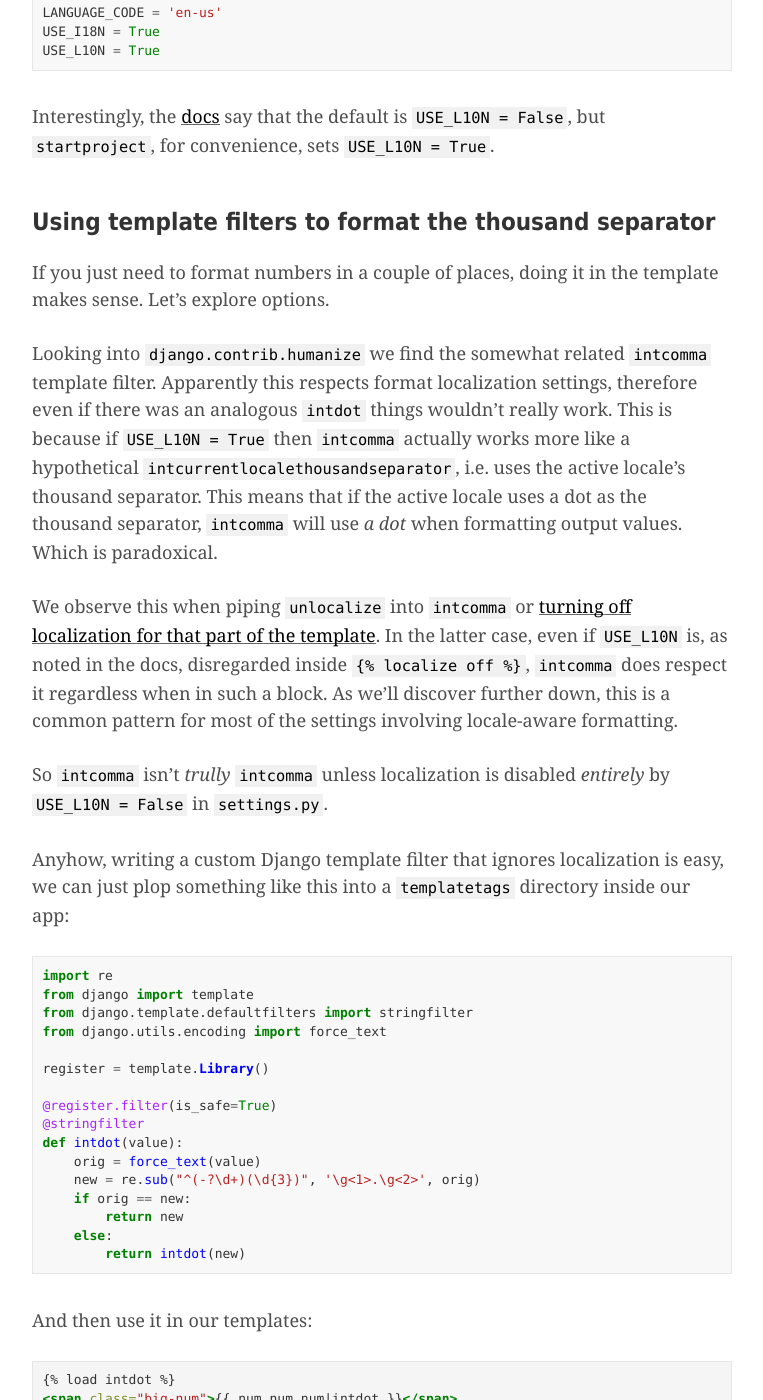
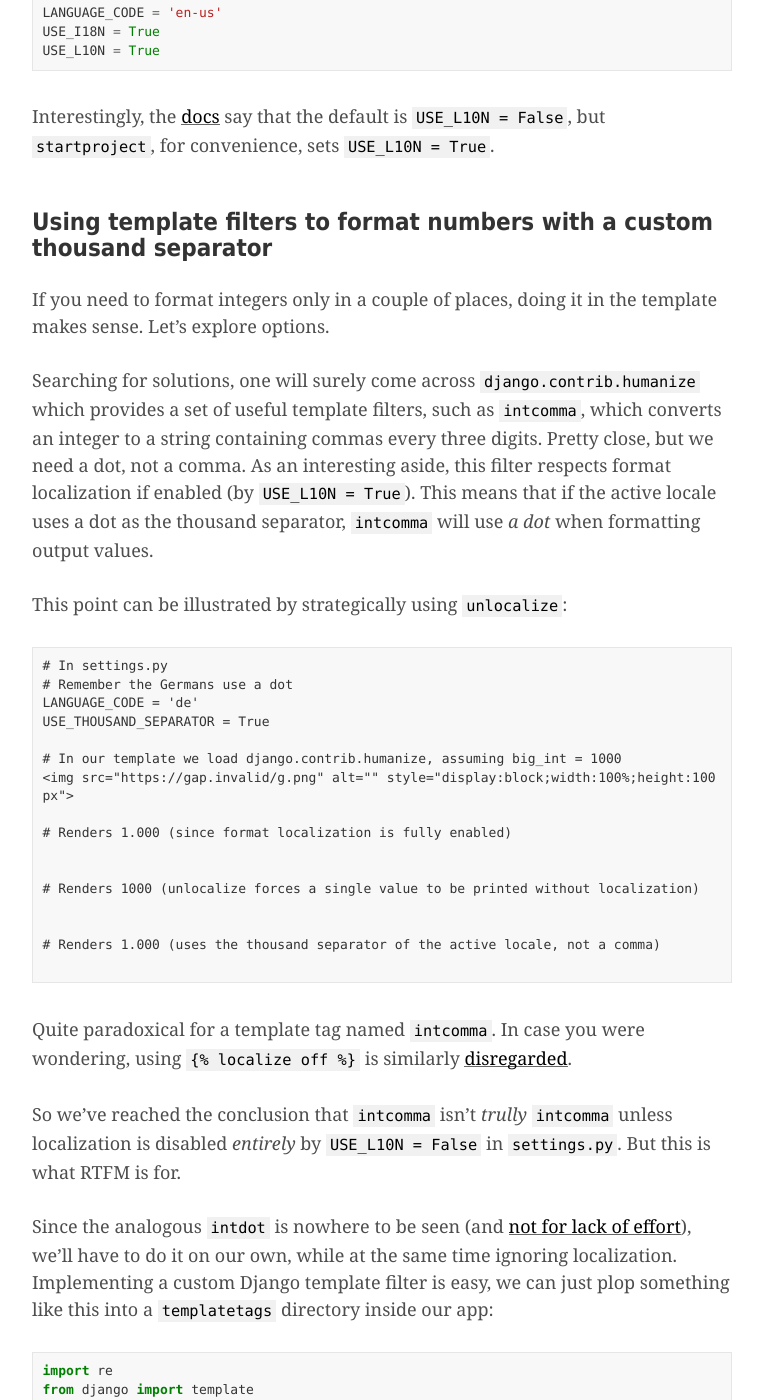
Before and after one commit to ik-fractel/kappataumu.github.com, a Jekyll site: the page built from _posts/2016-08-30-exploring-django-format-localization-settings.md, in a window 1280 px wide and 1400 px high, scrolled down 823 px. Shown: the whole window, without its empty margins (258-1021 px from the left). Built offline with Jekyll 4.4.1, drawn with Linux system fonts in a browser that asks for light colours; some of the changed text lies outside the part shown.

Commit message:
Add more detail

````diff
--- a/_posts/2016-08-30-exploring-django-format-localization-settings.md
+++ b/_posts/2016-08-30-exploring-django-format-localization-settings.md
@@ -24,17 +24,38 @@ USE_L10N = True
 Interestingly, the [docs](https://docs.djangoproject.com/en/dev/ref/settings/#use-l10n) say that the default is `USE_L10N = False`, but `startproject`, for convenience, sets `USE_L10N = True`.
 
 
-### Using template filters to format the thousand separator
+### Using template filters to format numbers with a custom thousand separator
 
-If you just need to format numbers in a couple of places, doing it in the template makes sense. Let's explore options.
+If you need to format integers only in a couple of places, doing it in the template makes sense. Let's explore options.
 
-Looking into [`django.contrib.humanize`](https://docs.djangoproject.com/en/dev/ref/contrib/humanize/) we find the somewhat related [`intcomma`](https://docs.djangoproject.com/en/dev/ref/contrib/humanize/#intcomma) template filter. Apparently this respects format localization settings, therefore even if there was an analogous `intdot` things wouldn't really work. This is because if `USE_L10N = True` then `intcomma` actually works more like a hypothetical `intcurrentlocalethousandseparator`, i.e. uses the active locale's thousand separator. This means that if the active locale uses a dot as the thousand separator, `intcomma` will use *a dot* when formatting output values. Which is paradoxical.
+Searching for solutions, one will surely come across [`django.contrib.humanize`](https://docs.djangoproject.com/en/dev/ref/contrib/humanize/) which provides a set of useful template filters, such as [`intcomma`](https://docs.djangoproject.com/en/dev/ref/contrib/humanize/#intcomma), which converts an integer to a string containing commas every three digits. Pretty close, but we need a dot, not a comma. As an interesting aside, this filter respects format localization if enabled (by `USE_L10N = True`). This means that if the active locale uses a dot as the thousand separator, `intcomma` will use *a dot* when formatting output values.
 
-We observe this when piping [`unlocalize`](https://docs.djangoproject.com/en/dev/topics/i18n/formatting/#unlocalize) into `intcomma` or [turning off localization for that part of the template](https://docs.djangoproject.com/en/dev/topics/i18n/formatting/#localize). In the latter case, even if `USE_L10N` is, as noted in the docs, disregarded inside {% raw %}`{% localize off %}`{% endraw %}, `intcomma` does respect it regardless when in such a block. As we'll discover further down, this is a common pattern for most of the settings involving locale-aware formatting.
+This point can be illustrated by strategically using [`unlocalize`](https://docs.djangoproject.com/en/dev/topics/i18n/formatting/#unlocalize):
 
-So `intcomma` isn't *trully* `intcomma` unless localization is disabled *entirely* by `USE_L10N = False` in `settings.py`.
+```
+# In settings.py
+# Remember the Germans use a dot
+LANGUAGE_CODE = 'de'
+USE_THOUSAND_SEPARATOR = True
 
-Anyhow, writing a custom Django template filter that ignores localization is easy, we can just plop something like this into a `templatetags` directory inside our app:
+# In our template we load django.contrib.humanize, assuming big_int = 1000
+{% load l10n %}
+
+# Renders 1.000 (since format localization is fully enabled)
+{{ big_int }}
+
+# Renders 1000 (unlocalize forces a single value to be printed without localization)
+{{ big_int|unlocalize }}
+
+# Renders 1.000 (uses the thousand separator of the active locale, not a comma)
+{{ big_int|unlocalize|intcomma }}
+```
+
+Quite paradoxical for a template tag named `intcomma`. In case you were wondering, using {% raw %}`{% localize off %}`{% endraw %} is similarly [disregarded](https://docs.djangoproject.com/en/dev/topics/i18n/formatting/#localize).
+
+So we've reached the conclusion that `intcomma` isn't *trully* `intcomma` unless localization is disabled *entirely* by `USE_L10N = False` in `settings.py`. But this is what RTFM is for.
+
+Since the analogous `intdot` is nowhere to be seen (and [not for lack of effort](https://code.djangoproject.com/ticket/11636)), we'll have to do it on our own, while at the same time ignoring localization. Implementing a custom Django template filter is easy, we can just plop something like this into a `templatetags` directory inside our app:
 
 ```python
 import re
@@ -55,18 +76,18 @@ def intdot(value):
         return intdot(new)
 ```
 
-And then use it in our templates:
+Then we can use it in our templates like so:
 
 {% highlight html %}
 {% raw %}
 
 {% load intdot %}
-<span class="big-num">{{ num_num_num|intdot }}</span>
+<span class="big-int">{{ big_int|intdot }}</span>
 
 {% endraw %}
 {% endhighlight %}
 
-This filter would be a good addition to `django.contrib.humanize` alongside `intcomma` but it didn't make the cut [almost a decade ago](https://code.djangoproject.com/ticket/11636).
+
 
 ### Drilling into format localization settings
 
@@ -97,9 +118,9 @@ But does this work? Nope, because of the [fineprint](https://docs.djangoproject.
 
 > When USE_L10N is set to True and if this is also set to True, Django will use the values of THOUSAND_SEPARATOR and NUMBER_GROUPING to format numbers unless the locale already has an existing thousands separator. If there is a thousands separator in the locale format, it will have higher precedence and will be applied instead.
 
-In our case, the `en` locale format file (located in `django/conf/locale/en/`) of course sets all of these.
+This too seems paradoxical, as I would've expected my settings file to have the highest precedence, even if it meant I would lose the flexibility of supporting number format localization across locales by doing so. We'll talk about the proper way to do it further down, using a custom locale format file on an ad-hoc basis. Anyhow, in our case, the `en` locale format file (located in `django/conf/locale/en/`) of course sets all of these.
 
-Curious about how often a format file doesn't set `THOUSAND_SEPARATOR`, I decided to poke into `django/conf/locale/`, where all the locale format files that ship with Django reside. Out of the 70 locales available, only 5 didn't set `THOUSAND_SEPARATOR`:
+Curious about how often a format file *doesn't* set `THOUSAND_SEPARATOR`, I decided to poke into `django/conf/locale/`, where all the locale format files that ship with Django reside. Out of the 70 locales available, only 5 didn't set `THOUSAND_SEPARATOR`:
 
 ```
 ./ta/formats.py
@@ -144,4 +165,4 @@ FORMAT_MODULE_PATH = [
 ]
 ```
 
-A bit involved, but it works, as long as the locale stays the same, i.e. if the locale changes, perhaps due to browser autodetection, the overriden settings won't work. Other locales will obey their respective locale format files, unless you override them too, which seems like too much work. It would've been much easier to give the options in `settings.py` higher precedence over everything else.
+A bit involved, but it works, as long as the locale stays the same, i.e. if the locale changes, perhaps due to browser autodetection, the overridden settings won't work. Other locales will obey their respective locale format files, unless you override them too, which seems like too much work. But there is way, if you are so inclined.
````
